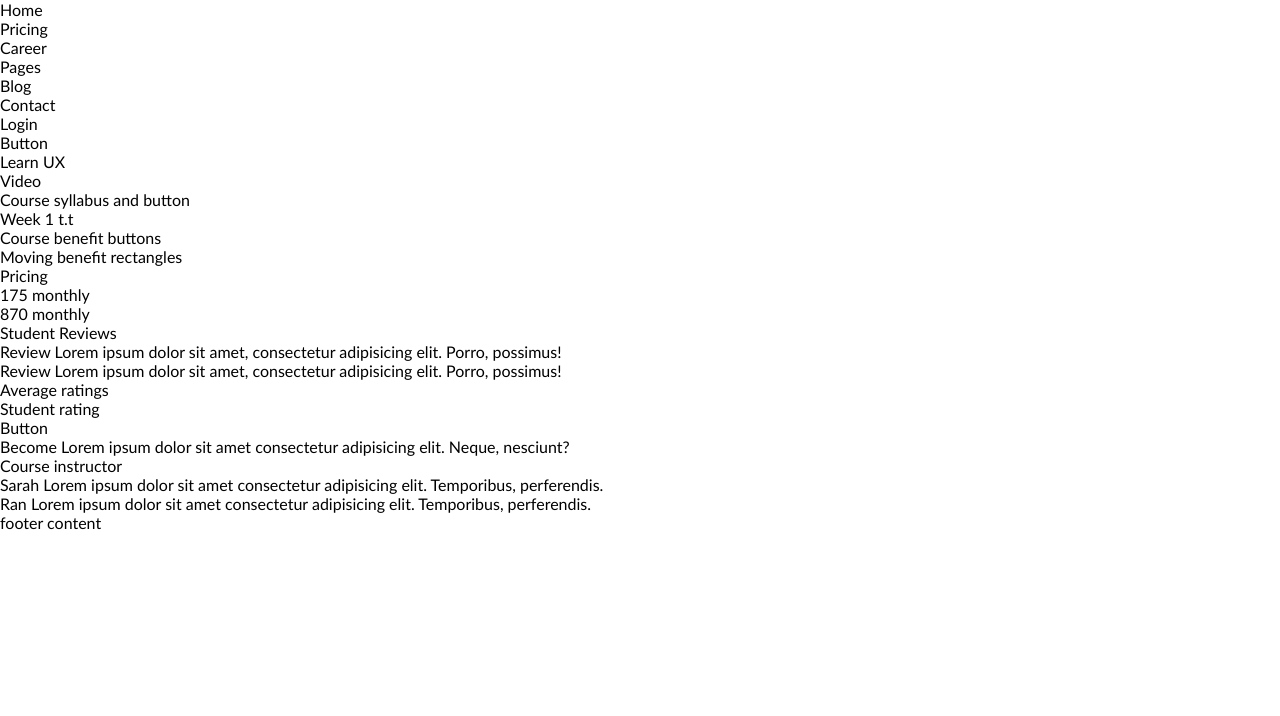
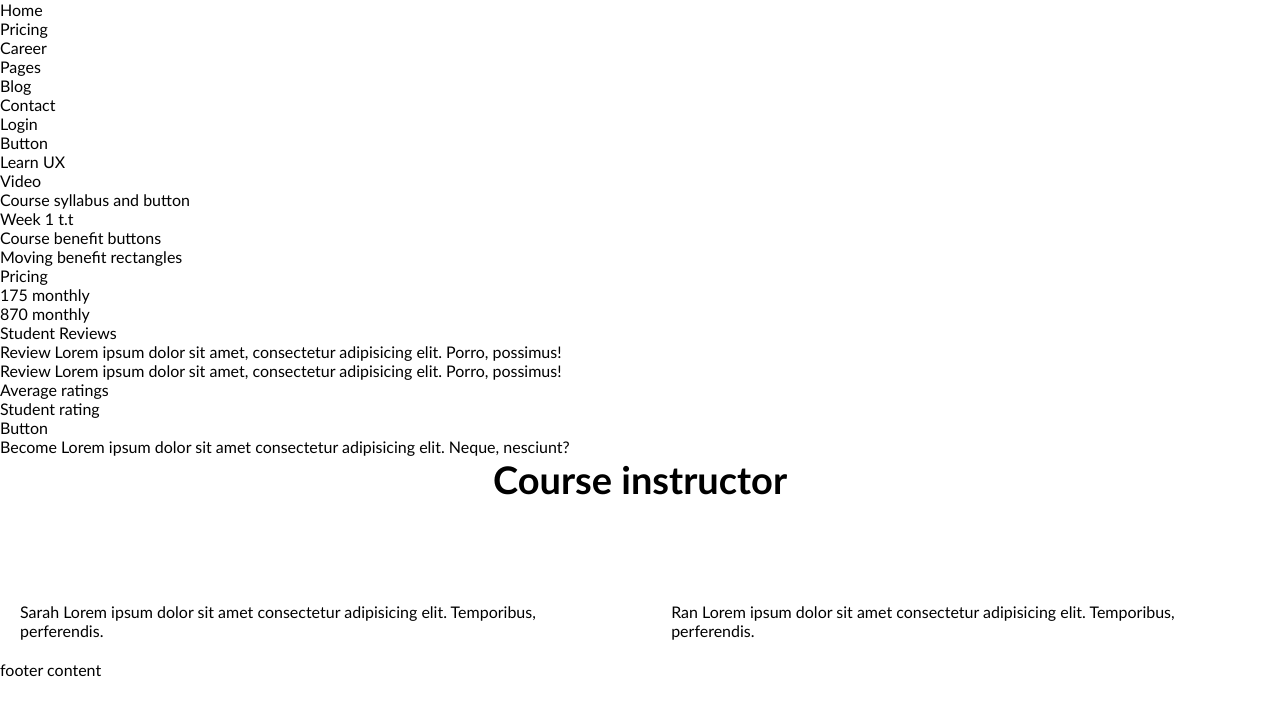
Before and after one commit to front-end-by-rimantas/41-grupe-portfolio-docland, a website: page index.html in a window 1280 px wide. Drawn offline with Linux system fonts and the light colour scheme.

Commit message:
Instructor

```diff
--- a/css/pages/home.css
+++ b/css/pages/home.css
@@ -10,3 +10,18 @@
 @import url('../components/form.css');
 
 /* CUSTOM */
+
+/* Section course instructor */
+.container h2 {
+text-align: center;
+font-size:38px;
+margin-bottom:80px;
+}
+
+.instructors-row{
+    display:flex;
+    justify-content: center;
+    padding:20px;
+    gap:50px;
+
+}
--- a/index.html
+++ b/index.html
@@ -116,7 +116,7 @@
         </section>
 
         <section class="container">
-            <div class="section-title">Course instructor</div>
+            <h2 class="section-title">Course instructor</h2>
             <div class="instructors-row">
                 <div class="instructor">
                     Sarah Lorem ipsum dolor sit amet consectetur adipisicing
```
